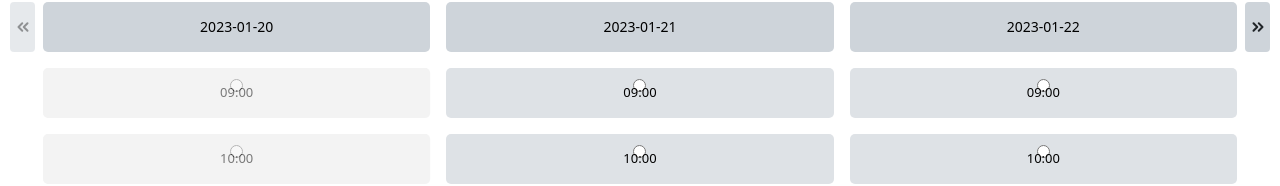
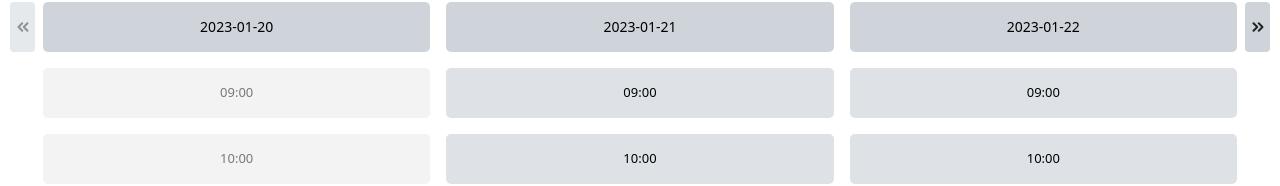
Before and after one commit to hannah-habibpour/jayplus, a React (Create React App) app: page / in a window 1280 px wide. Shown: the part 630-816 px from the top of the page. Built offline with nearby package versions, Linux system fonts and the light colour scheme.

Commit message:
fixed a typo in TypeList

```diff
--- a/src/components/booking/timeSelection/TimeSlotButtonList.jsx
+++ b/src/components/booking/timeSelection/TimeSlotButtonList.jsx
@@ -86,7 +86,7 @@ function TimeSlotButtonList({ date, timesSlotList }) {
             <input
               type="radio"
               id={date + time.start}
-              lassName="hidden"
+              className="hidden"
               name="timeSlot"
               value={date + time.start}
               onChange={ handleChange }
```
